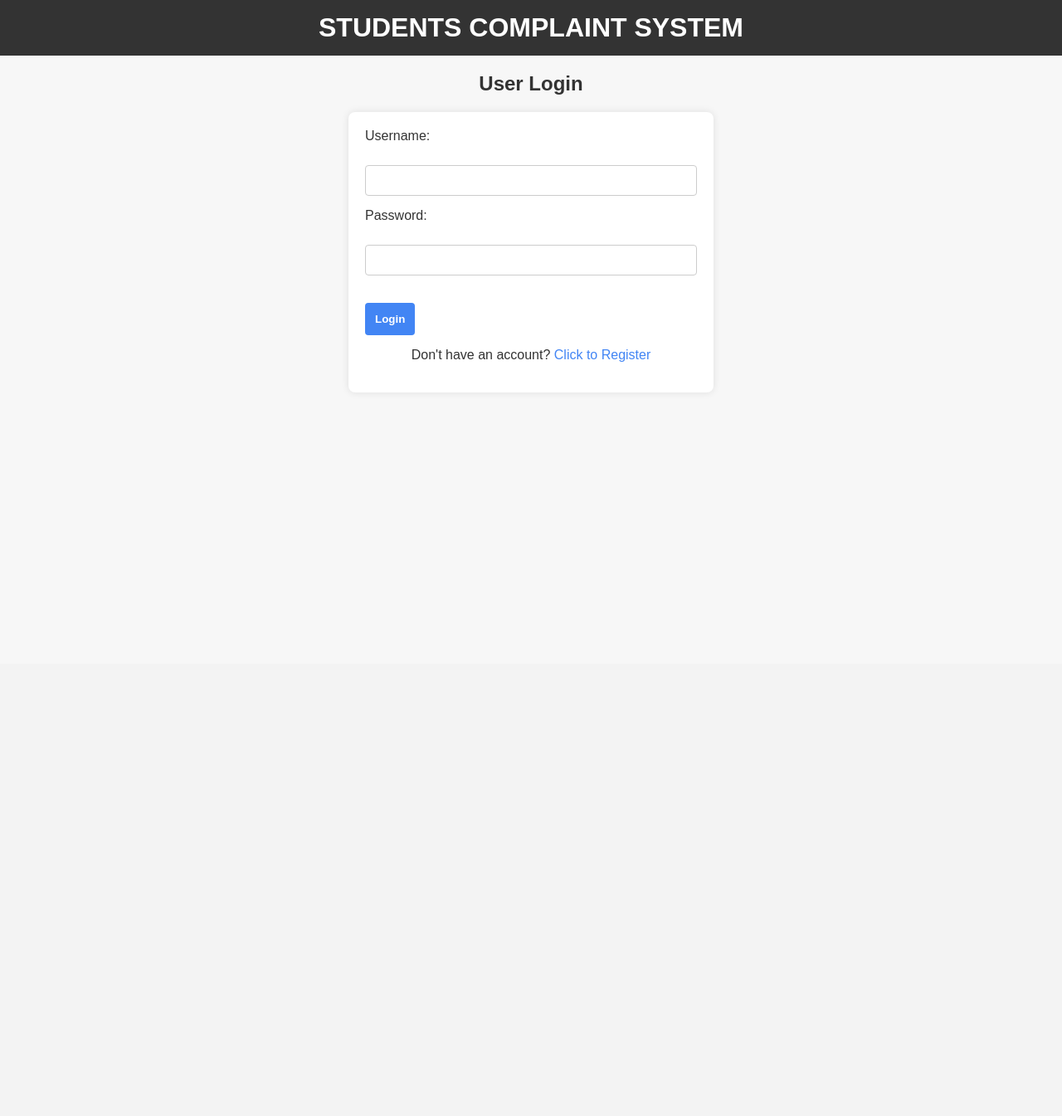
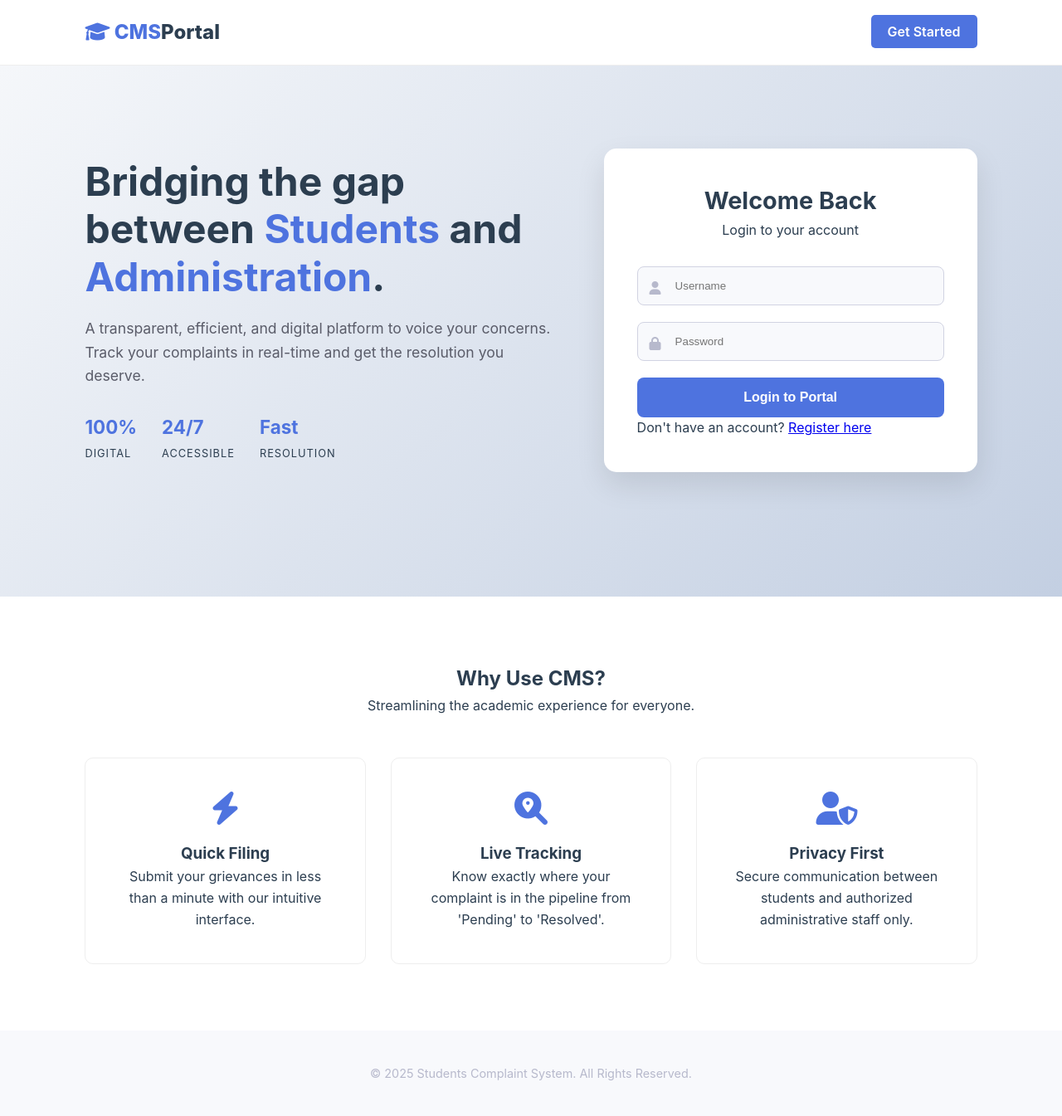
Before and after one commit to PHENOMVALENCE/students_complaints_webapp, a PHP site: page / in a window 1280 px wide. Shown: the whole page at 83% size. Before the commit the page ends 436 px from the top, so only its background shows below. Run offline with PHP 8.4, Linux system fonts and the light colour scheme.

Commit message:
Updated WebApp

```diff
--- a/index.php
+++ b/index.php
@@ -2,42 +2,105 @@
 session_start();
 
 if (isset($_SESSION['role'])) {
-    switch ($_SESSION['role']) {
-        case 'admin':
-            header("Location: admin_dashboard.php");
-            exit();
-        case 'student':
-            header("Location: student_dashboard.php");
-            exit();
-        case 'teacher':
-            header("Location: teacher_dashboard.php");
-            exit();
-    }
+    header("Location: " . $_SESSION['role'] . "_dashboard.php");
+    exit();
 }
-if ($_SERVER["REQUEST_METHOD"] == "POST") {
-    include 'process_index.php';
-}
+
+$error = isset($_GET['error']) ? htmlspecialchars($_GET['error']) : "";
 ?>
 <!DOCTYPE html>
 <html lang="en">
 <head>
     <meta charset="UTF-8">
-    <title>User Login</title>
-    <link rel="stylesheet" href="styles.css">
+    <meta name="viewport" content="width=device-width, initial-scale=1.0">
+    <title>CMS | Students Complaint Management System</title>
+    <link rel="stylesheet" href="style_index.css">
+    <link rel="stylesheet" href="https://cdnjs.cloudflare.com/ajax/libs/font-awesome/6.0.0/css/all.min.css">
 </head>
 <body>
-    <h1>STUDENTS COMPLAINT SYSTEM</h1>
-    <h2>User Login</h2>
-    <form action="process_index.php" method="post">
-        <label for="username">Username:</label><br>
-        <input type="text" id="username" name="username" required><br>
 
-        <label for="password">Password:</label><br>
-        <input type="password" id="password" name="password" required><br><br>
+    <header class="main-nav">
+        <div class="logo">
+            <i class="fas fa-graduation-cap"></i> CMS<span>Portal</span>
+        </div>
+        <div class="nav-links">
 
-        <input type="submit" value="Login">
-        <p>Don't have an account? <a href="register.php">Click to Register</a></p>
-</body>
-    </form>
+            <a href="register.php" class="nav-btn">Get Started</a>
+        </div>
+    </header>
+
+    <main class="hero-section">
+        <div class="hero-container">
+            <div class="hero-text">
+                <h1>Bridging the gap between <span>Students</span> and <span>Administration</span>.</h1>
+                <p>A transparent, efficient, and digital platform to voice your concerns. Track your complaints in real-time and get the resolution you deserve.</p>
+
+                <div class="stats-mini">
+                    <div class="s-item"><strong>100%</strong><span>Digital</span></div>
+                    <div class="s-item"><strong>24/7</strong><span>Accessible</span></div>
+                    <div class="s-item"><strong>Fast</strong><span>Resolution</span></div>
+                </div>
+            </div>
+
+            <div class="login-card">
+                <div class="card-top">
+                    <h2>Welcome Back</h2>
+                    <p>Login to your account</p>
+                </div>
+
+                <?php if ($error): ?>
+                    <div class="error-msg"><i class="fas fa-circle-exclamation"></i> <?php echo $error; ?></div>
+                <?php endif; ?>
+
+                <form action="process_index.php" method="post">
+                    <div class="input-field">
+                        <i class="fas fa-user"></i>
+                        <input type="text" name="username" placeholder="Username" required>
+                    </div>
+
+                    <div class="input-field">
+                        <i class="fas fa-lock"></i>
+                        <input type="password" name="password" placeholder="Password" required>
+                    </div>
+
+                    <button type="submit" class="submit-btn">Login to Portal</button>
+
+                    <div class="card-footer">
+                        Don't have an account? <a href="register.php">Register here</a>
+                    </div>
+                </form>
+            </div>
+        </div>
+    </main>
+
+    <section id="features" class="features-section">
+        <div class="section-title">
+            <h2>Why Use CMS?</h2>
+            <p>Streamlining the academic experience for everyone.</p>
+        </div>
+
+        <div class="features-grid">
+            <div class="f-card">
+                <i class="fas fa-bolt"></i>
+                <h3>Quick Filing</h3>
+                <p>Submit your grievances in less than a minute with our intuitive interface.</p>
+            </div>
+            <div class="f-card">
+                <i class="fas fa-search-location"></i>
+                <h3>Live Tracking</h3>
+                <p>Know exactly where your complaint is in the pipeline from 'Pending' to 'Resolved'.</p>
+            </div>
+            <div class="f-card">
+                <i class="fas fa-user-shield"></i>
+                <h3>Privacy First</h3>
+                <p>Secure communication between students and authorized administrative staff only.</p>
+            </div>
+        </div>
+    </section>
+
+    <footer class="footer">
+        <p>&copy; 2025 Students Complaint System. All Rights Reserved.</p>
+    </footer>
+
 </body>
 </html>
--- /dev/null
+++ b/style_index.css
@@ -0,0 +1,106 @@
+:root {
+    --primary: #4e73df;
+    --secondary: #2e59d9;
+    --dark: #2c3e50;
+    --light: #f8f9fc;
+    --accent: #1cc88a;
+}
+
+* { box-sizing: border-box; margin: 0; padding: 0; }
+body { font-family: 'Inter', sans-serif; background: #fff; color: var(--dark); line-height: 1.6; }
+
+/* Navigation */
+.main-nav {
+    display: flex;
+    justify-content: space-between;
+    align-items: center;
+    padding: 20px 8%;
+    background: #fff;
+    border-bottom: 1px solid #eee;
+}
+.logo { font-size: 1.5rem; font-weight: 800; color: var(--primary); }
+.logo span { color: var(--dark); }
+.nav-btn { background: var(--primary); color: #fff; padding: 10px 20px; border-radius: 5px; text-decoration: none; font-weight: 600; }
+
+/* Hero Section */
+.hero-section {
+    background: linear-gradient(135deg, #f5f7fa 0%, #c3cfe2 100%);
+    padding: 100px 8%;
+    min-height: 80vh;
+}
+.hero-container {
+    display: flex;
+    justify-content: space-between;
+    align-items: center;
+    gap: 50px;
+    flex-wrap: wrap;
+}
+.hero-text { flex: 1; min-width: 300px; }
+.hero-text h1 { font-size: 3rem; margin-bottom: 20px; line-height: 1.2; }
+.hero-text h1 span { color: var(--primary); }
+.hero-text p { font-size: 1.1rem; color: #5a5c69; margin-bottom: 30px; }
+
+.stats-mini { display: flex; gap: 30px; }
+.s-item strong { display: block; font-size: 1.4rem; color: var(--primary); }
+.s-item span { font-size: 0.8rem; text-transform: uppercase; letter-spacing: 1px; }
+
+/* Login Card */
+.login-card {
+    background: #fff;
+    padding: 40px;
+    border-radius: 15px;
+    box-shadow: 0 15px 35px rgba(0,0,0,0.1);
+    width: 100%;
+    max-width: 450px;
+}
+.card-top { text-align: center; margin-bottom: 30px; }
+.card-top h2 { font-size: 1.8rem; }
+
+.input-field {
+    position: relative;
+    margin-bottom: 20px;
+}
+.input-field i { position: absolute; left: 15px; top: 18px; color: #b7b9cc; }
+.input-field input {
+    width: 100%;
+    padding: 15px 15px 15px 45px;
+    border: 1px solid #d1d3e2;
+    border-radius: 8px;
+    background: #f8f9fc;
+}
+
+.submit-btn {
+    width: 100%;
+    padding: 15px;
+    background: var(--primary);
+    color: #fff;
+    border: none;
+    border-radius: 8px;
+    font-size: 1rem;
+    font-weight: 700;
+    cursor: pointer;
+    transition: 0.3s;
+}
+.submit-btn:hover { background: var(--secondary); }
+
+.error-msg { background: #fee2e2; color: #b91c1c; padding: 10px; border-radius: 5px; margin-bottom: 20px; font-size: 0.9rem; }
+
+/* Features */
+.features-section { padding: 80px 8%; text-align: center; }
+.section-title { margin-bottom: 50px; }
+.features-grid {
+    display: grid;
+    grid-template-columns: repeat(auto-fit, minmax(250px, 1fr));
+    gap: 30px;
+}
+.f-card { padding: 40px; border-radius: 10px; background: #fff; border: 1px solid #eee; transition: 0.3s; }
+.f-card:hover { transform: translateY(-10px); box-shadow: 0 10px 20px rgba(0,0,0,0.05); }
+.f-card i { font-size: 2.5rem; color: var(--primary); margin-bottom: 20px; }
+
+.footer { background: #f8f9fc; padding: 40px; text-align: center; color: #b7b9cc; font-size: 0.9rem; }
+
+@media (max-width: 768px) {
+    .hero-text h1 { font-size: 2rem; }
+    .hero-container { flex-direction: column; text-align: center; }
+    .stats-mini { justify-content: center; }
+}
```
Also changed, not shown: register.php (+67 -18 lines), style_register.css (added, +87 -0 lines).
